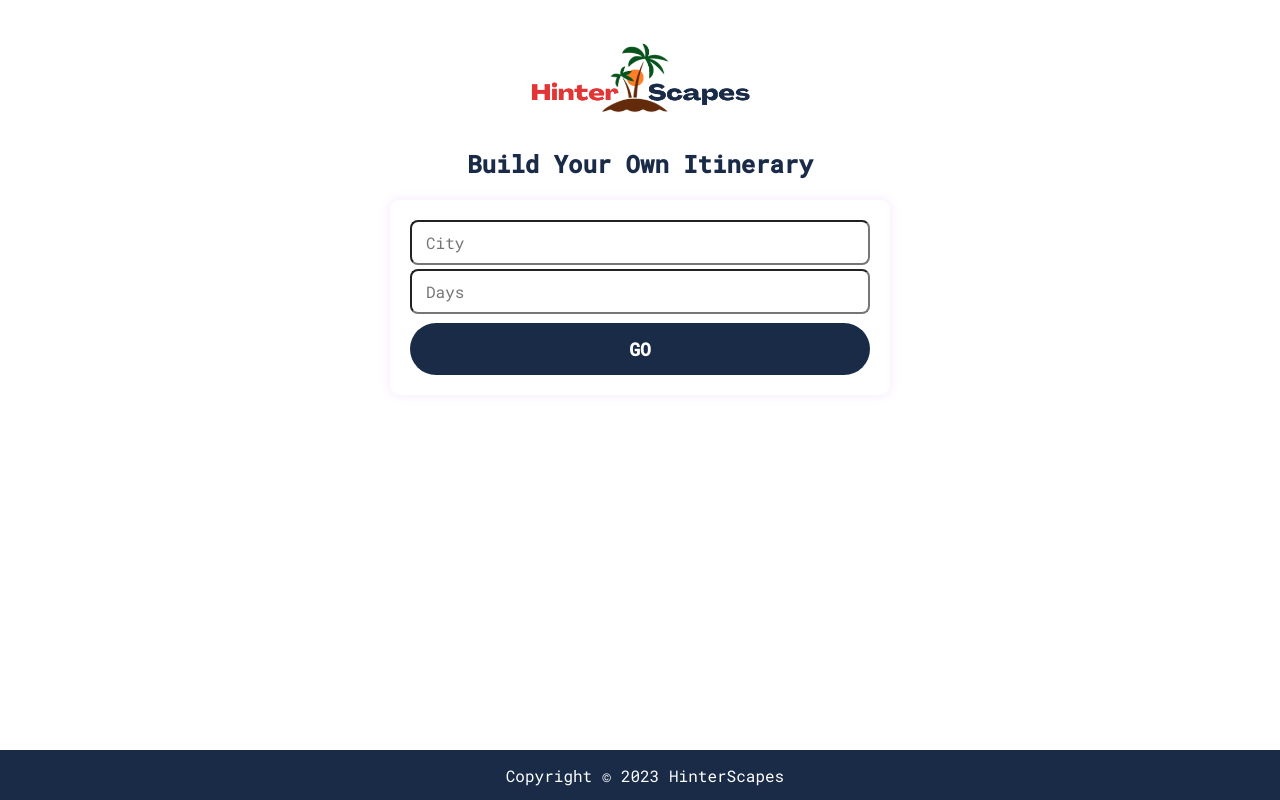
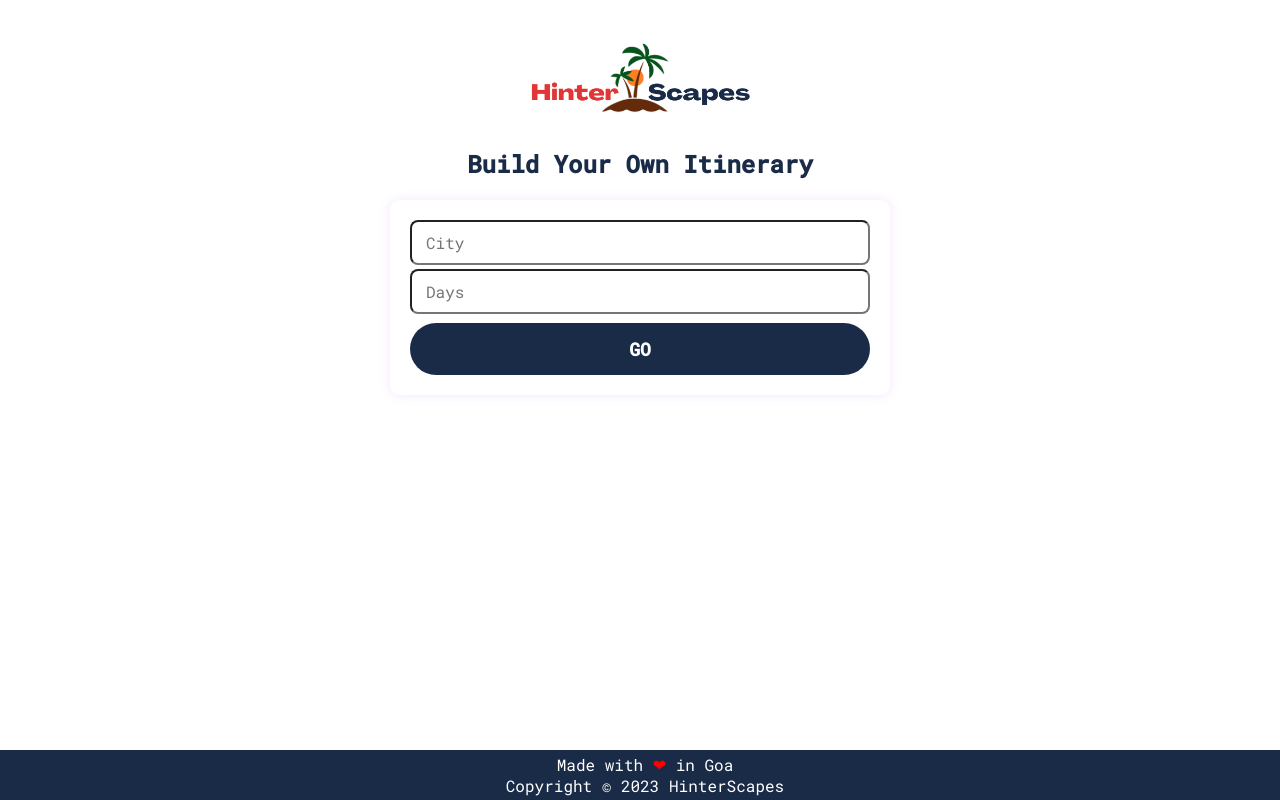
Before and after one commit to shreeparab1890/gpt-build-itinerary, a Next.js app: page / in a window 1280 px wide. Built offline with nearby package versions, Linux system fonts and the light colour scheme.

Commit message:
Update layout.tsx

```diff
--- a/app/layout.tsx
+++ b/app/layout.tsx
@@ -20,9 +20,14 @@ export default function RootLayout({
           <AnalyticsWrapper />
         </div>
         <footer className="footer" style={{ backgroundColor: "#1A2B48" }}>
-
+          <div className="row">
+            <div className="col-md-6">
+              <p style={{ color: "white" }}>Made with <span style={{color: "red"}}>❤</span> in Goa</p>
+            </div>
+            <div className="col-md-6">
               <p style={{ color: "white" }}>Copyright © 2023 HinterScapes</p>
-
+            </div>
+          </div>
         </footer>
       </body>
     </html>
```
